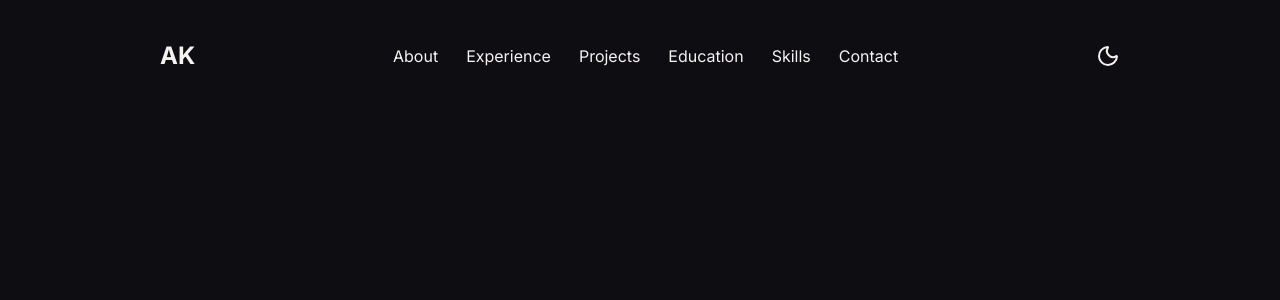
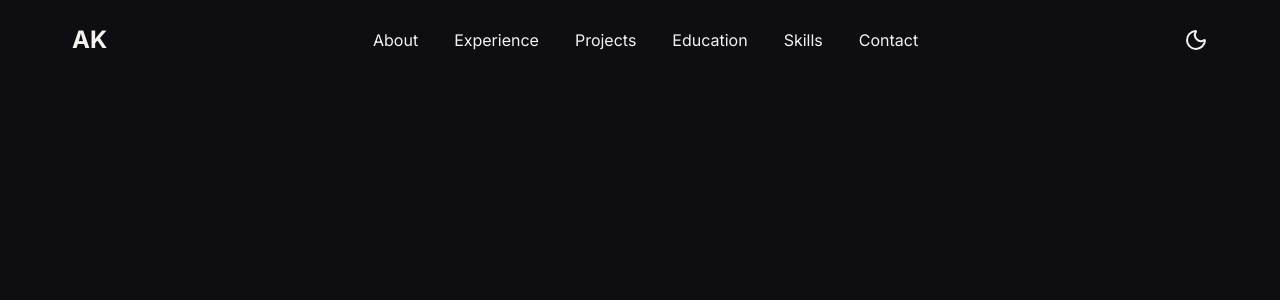
Before and after one commit to Ashu112/Portfolio-v2, a Next.js app: page / in a window 1280 px wide. Shown: the top 300 px of the page. Built offline with nearby package versions, Linux system fonts and the light colour scheme.

Commit message:
navbar fix

```diff
--- a/src/app/globals.css
+++ b/src/app/globals.css
@@ -1,19 +1,29 @@
-@import "tailwindcss";
+@import 'tailwindcss';
 
 @layer base {
-    :root{
-        --bg-dark:  240 15% 6%;
-        --text-primary:  30 20% 95%;
+  :root {
+    --bg-dark: 240 15% 6%;
+    --text-primary: 30 20% 95%;
+  }
 
-    }
+  body {
+    background-color: hsl(var(--bg-dark));
+    color: hsl(var(--text-primary));
+    font-family: var(--font-inter);
+  }
 
-    body{
-        background-color: hsl(var(--bg-dark));
-        color:hsl(var(--text-primary));
-        font-family: var(--font-inter);
-    }
+  h1,
+  h2,
+  h3,
+  h4,
+  h5,
+  h6 {
+    font-family: var(--font-space-grotesk);
+  }
+}
 
-    h1,h2,h3,h4,h5,h6{
-        font-family:var(--font-space-grotesk);
-    }
+@layer components {
+  .section-container {
+    @apply mx-auto max-w-7xl px-6 lg:px-8;
+  }
 }
--- a/src/components/Header.tsx
+++ b/src/components/Header.tsx
@@ -1,36 +1,36 @@
-import { Moon } from "lucide-react";
-import Link from "next/link";
+import { Moon } from 'lucide-react';
+import Link from 'next/link';
+
+type NavLinkType = {
+  name: string;
+  href: string;
+}[];
+
+const navLink: NavLinkType = [
+  { name: 'About', href: '/' },
+  { name: 'Experience', href: '/' },
+  { name: 'Projects', href: '/' },
+  { name: 'Education', href: '/' },
+  { name: 'Skills', href: '/' },
+  { name: 'Contact', href: '/' },
+];
 
 export default function Header() {
   return (
-    <header className="px-40 py-10 ">
-      <nav className="flex justify-between items-center">
+    <header className="px-10 py-5">
+      <nav className="section-container flex items-center justify-between">
         {/* logo */}
         <Link href="/" className="text-2xl font-bold">
           AK
         </Link>
 
         {/* Nav Links */}
-        <ul className="flex items-center space-x-7">
-          <li>
-            <Link href="/">About</Link>
-          </li>
-
-          <li>
-            <Link href="/">Experience</Link>
-          </li>
-          <li>
-            <Link href="/">Projects</Link>
-          </li>
-          <li>
-            <Link href="/">Education</Link>
-          </li>
-          <li>
-            <Link href="/">Skills</Link>
-          </li>
-          <li>
-            <Link href="/">Contact</Link>
-          </li>
+        <ul className="flex items-center gap-1">
+          {navLink.map((n, i) => (
+            <li key={i} className="px-4 py-2">
+              <Link href={n.href}>{n.name}</Link>
+            </li>
+          ))}
         </ul>
 
         {/* Theme Toggle*/}
```
